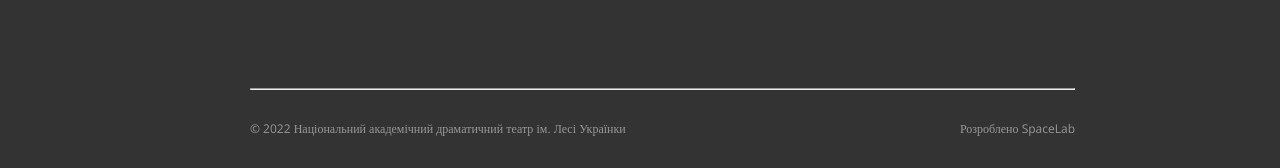
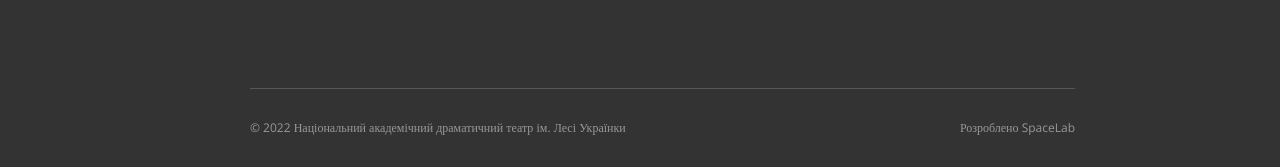
Before and after one commit to Berzerk313/Theatre, a website: page index.html in a window 1280 px wide. Shown: the part 3823-3991 px from the top of the page. Drawn offline with nearby package versions, Linux system fonts and the light colour scheme; files whose address does not match are found by name.

Commit message:
update footer

```diff
--- a/index.html
+++ b/index.html
@@ -362,7 +362,6 @@
       <section>
         <div class="footer">
           <div class="container">
-            <hr class="footer-hr"/>
             <div class="footer-content">
               <h2>© 2022 Національний академічний драматичний театр ім. Лесі Українки</h2>
               <h2>Розроблено SpaceLab</h2>
--- a/source/scss/style.scss
+++ b/source/scss/style.scss
@@ -1682,12 +1682,8 @@ body {}
 .footer {
     padding-top: 110px;
 }
-.footer-hr {
-    max-width: 1110px;
-    height: 1px;
-    background: #565656;
-}
 .footer-content {
+    border-top: 1px solid #565656;
     padding-top: 30px;
     display: flex;
     justify-content: space-between;
```
Also changed, not shown: css/style.css, 1 other file.
